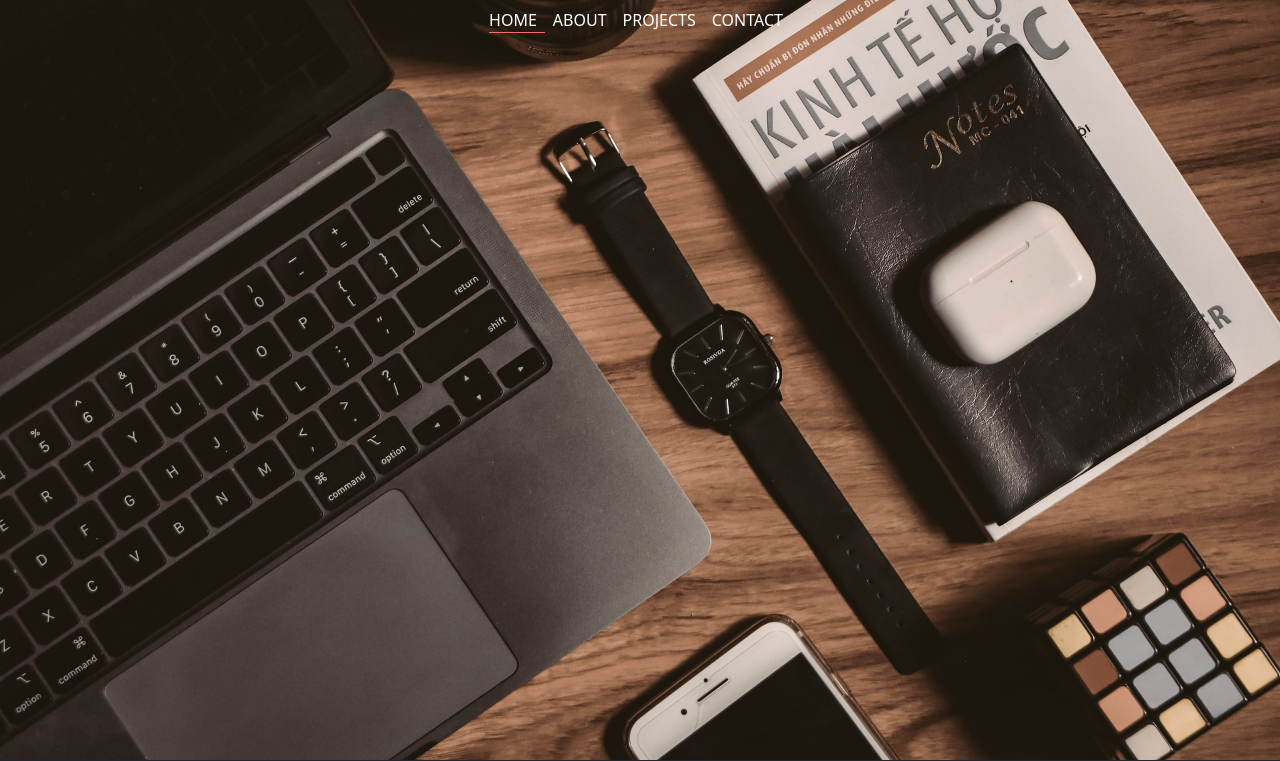
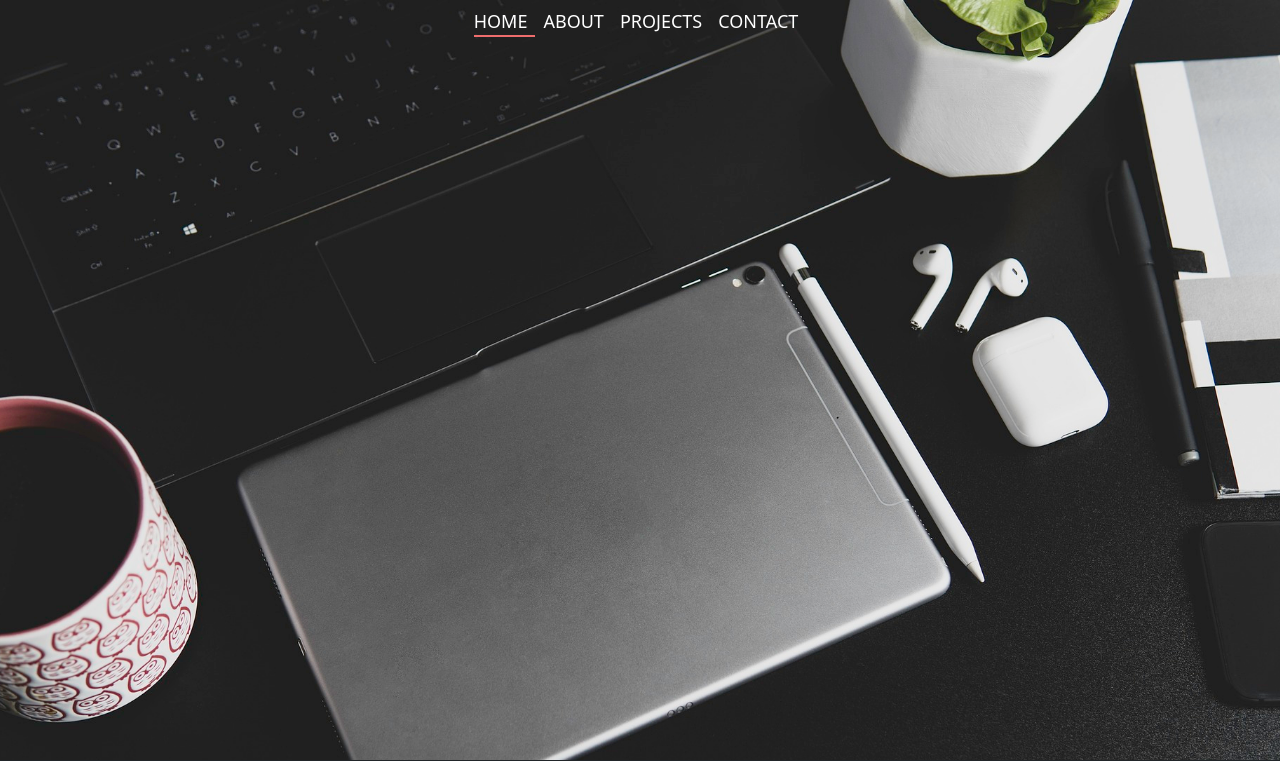
Before and after one commit to EfeCemDogan/PROJECT-MY-SITE, a website: page public/index.html in a window 1280 px wide. Shown: the top 761 px of the page. Drawn offline with Linux system fonts and the light colour scheme.

Commit message:
PROJECT-MY-SITE

```diff
--- a/scss/_styles.scss
+++ b/scss/_styles.scss
@@ -6,12 +6,16 @@
 
 // Header
 header {
-    background-image: url(../img/img1.jpg);
+    background-image: url(../img/img3.jpg);
     background-color: #fff;
     height: 100vh;
     background-position: center;
     background-repeat: no-repeat;
     background-size: cover;
+}
+
+header div a{
+    font-size: large!important;
 }
 
 // Navbar
@@ -20,7 +24,7 @@ header {
 }
 
 .navbar ul li a:hover {
-    border-bottom: 1px solid #EF6D6D;
+    border-bottom: 2px solid #EF6D6D;
     color: #fff;
 }
 
@@ -29,7 +33,7 @@ header {
 }
 
 .active {
-    border-bottom: 1px solid #EF6D6D;
+    border-bottom: 2px solid #EF6D6D;
     color: #fff!important;
 }
 
```
Also changed, not shown: css/bootstrap.css.
